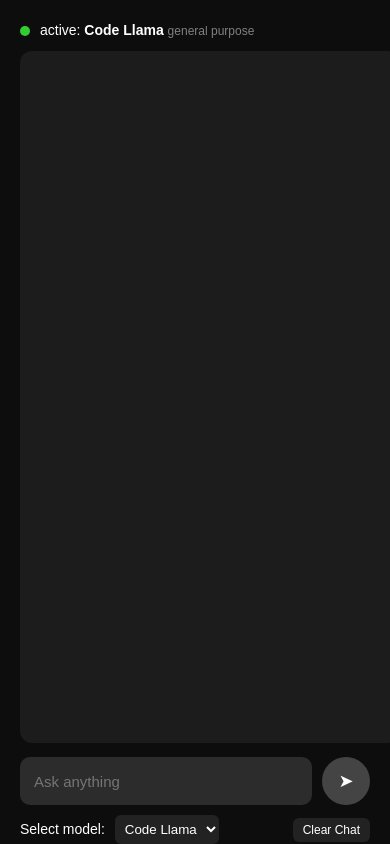
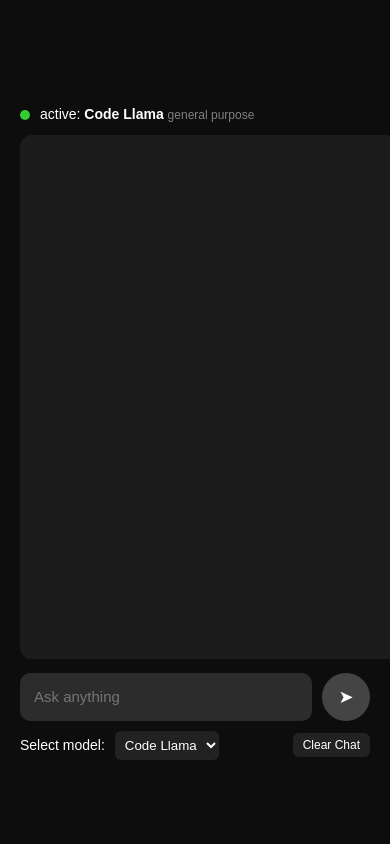
Before and after one commit to phani-tmp/Adabot, a React (Vite) app in the folder my-ada-app/: page / in a window 390 px wide. Built offline with nearby package versions, Linux system fonts and the light colour scheme.

Commit message:
fourth commit

```diff
--- a/my-ada-app/src/App.css
+++ b/my-ada-app/src/App.css
@@ -142,7 +142,7 @@ body, html {
 /* Mobile responsiveness */
 @media (max-width: 600px) {
   .app-container {
-    height: 100vh; /* Use full viewport height */
+    height: 80vh; /* Use full viewport height */
     overflow: hidden; /* Prevent container scrolling */
     padding-bottom: 0; /* Remove extra padding */
   }
```
